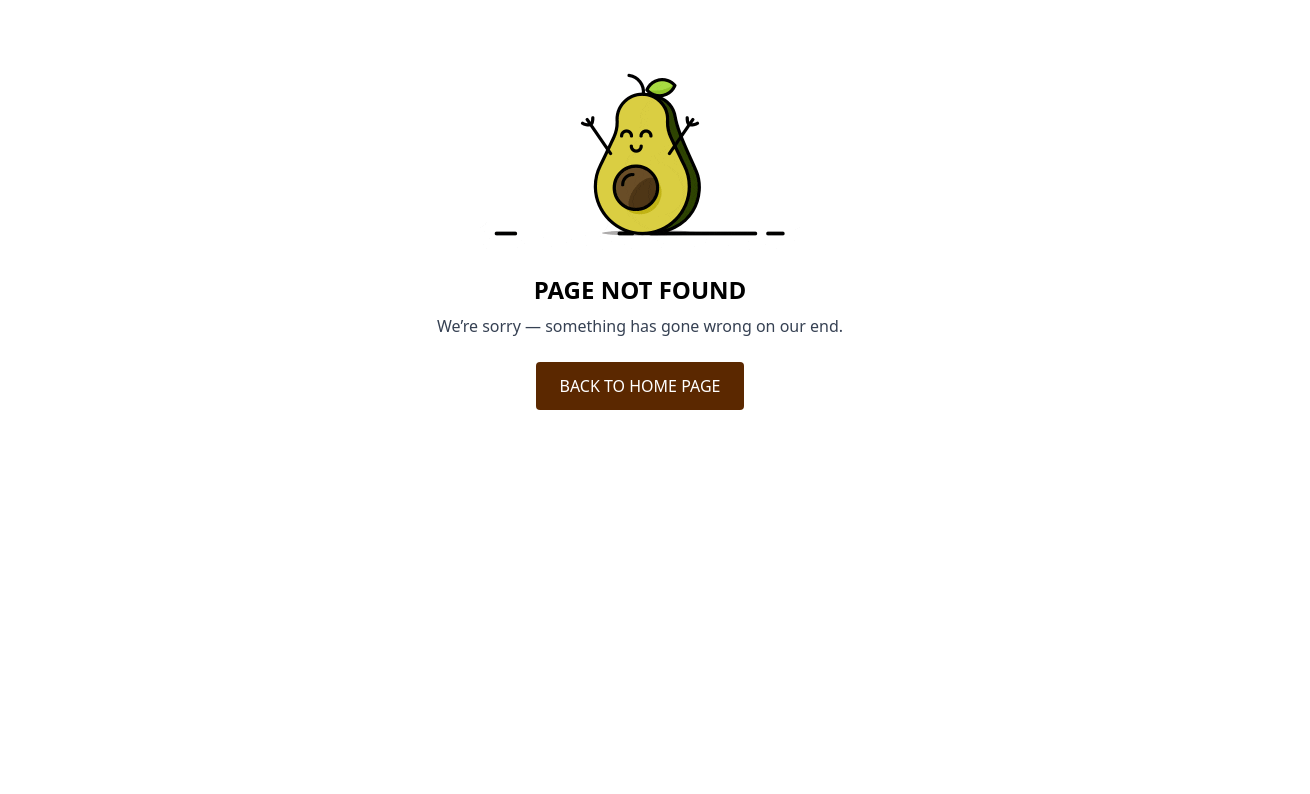
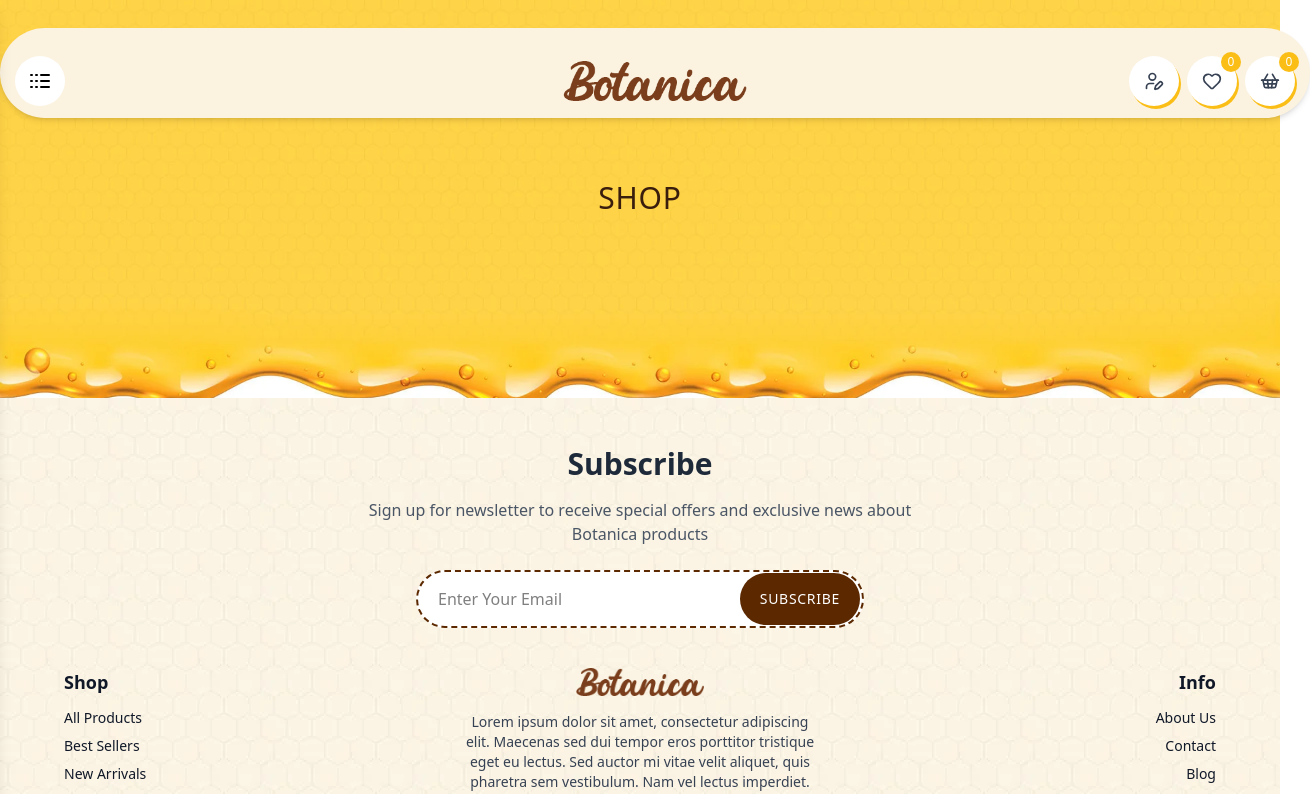
Before and after one commit to GulnurSuleymanova/Honey, a React (Vite) app in the folder honey/: page /shop in a window 1280 px wide. Before the commit this address had no page. Shown: the top 794 px of the page, 1310 px wide, since content can reach past the window. Built offline with nearby package versions, Linux system fonts and the light colour scheme.

Commit message:
shop page first commit

```diff
--- a/honey/routes/route.jsx
+++ b/honey/routes/route.jsx
@@ -19,6 +19,7 @@ import Auth from "./Auth";
 import Product from "../src/pages/admin/Product";
 import NotFound from "../src/pages/NotFound";
 import Category from "../src/pages/admin/Category";
+import Shop from "../src/pages/Shop";
 
 export const route = createBrowserRouter(
   createRoutesFromElements(
@@ -35,6 +36,8 @@ export const route = createBrowserRouter(
         <Route path="/about" element={<About />} />
         <Route path="/contact" element={<Contact />} />
         <Route path="/faq" element={<Faq />} />
+                <Route path="/shop" element={<Shop />} />
+
       </Route>
 
       <Route path="/login" element={<Login />} />
--- a/honey/src/components/Header.jsx
+++ b/honey/src/components/Header.jsx
@@ -71,8 +71,7 @@ const Header = () => {
       )}
 
       <div
-        className={`fixed top-0 left-0 h-full w-64 bg-[#FBF2E0] shadow-lg z-50 transform transition-transform duration-300 ${
-          isOpen ? 'translate-x-0' : '-translate-x-full'
+        className={`fixed top-0 left-0 h-full w-64 bg-[#FBF2E0] shadow-lg z-50 transform transition-transform duration-300 ${isOpen ? 'translate-x-0' : '-translate-x-full'
           }`}
       >
         <div className="flex justify-between items-center p-4 border-b">
@@ -84,6 +83,9 @@ const Header = () => {
           <NavLink to='/' onClick={() => setIsOpen(false)} className="block p-2 rounded hover:bg-gray-100">
             Home
           </NavLink>
+          <NavLink to='/shop' onClick={() => setIsOpen(false)} className="block p-2 rounded hover:bg-gray-100">
+            Shop
+          </NavLink>
           <NavLink to='/about' onClick={() => setIsOpen(false)} className="block p-2 rounded hover:bg-gray-100">
             About
           </NavLink>
@@ -92,7 +94,8 @@ const Header = () => {
           </NavLink>
           <NavLink to='/faq' onClick={() => setIsOpen(false)} className="block p-2 rounded hover:bg-gray-100">
             FAQ
-            </NavLink> </ul>
+          </NavLink>
+        </ul>
       </div>
     </header>
   );
--- /dev/null
+++ b/honey/src/pages/Shop.jsx
@@ -0,0 +1,17 @@
+import bgImage from "../assets/slider4.webp";
+
+const Shop = () => {
+  return (
+    <div>
+ <section
+        className="h-[400px] bg-cover bg-center -mt-30"
+        style={{ backgroundImage: `url(${bgImage})` }}
+      >
+        <div className="h-full flex justify-center items-center ">
+          <h1 className="text-[#3a1e0d] text-3xl font-medium tracking-wide uppercase">Shop</h1>
+        </div>
+      </section>    </div>
+  )
+}
+
+export default Shop
```
Lines whose indentation alone changed are shown as unchanged.
